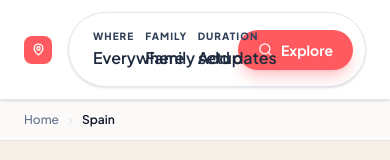
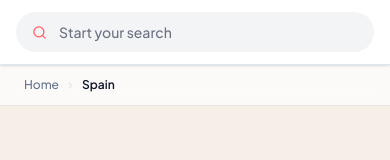
Before and after one commit to EladSOR/family-relo, a Next.js app: page /spain in a window 390 px wide. Shown: the top 160 px of the page. Built offline with nearby package versions, Linux system fonts and the light colour scheme.

Commit message:
Fix mobile search text overlap and sticky timing

```diff
--- /dev/null
+++ b/components/MobileSearchPanel.tsx
@@ -0,0 +1,73 @@
+"use client";
+
+import { useState } from "react";
+import { Search, X } from "lucide-react";
+import SearchBar from "@/components/home/SearchBar";
+
+/**
+ * Shared mobile-only search system.
+ *
+ * Renders a compact "Start your search" pill.
+ * Tapping opens a contained panel fixed at the top of the screen —
+ * only as tall as its content, so page content remains visible below.
+ *
+ * SearchBar renders with inlineDropdowns=true: each picker opens inline
+ * below its field rather than as an absolute overlay, which prevents
+ * the picker from overlapping the next field in the stacked mobile layout.
+ *
+ * Used by:
+ *   - StickySearchHeader  (inner pages: city, country, destinations)
+ *   - Hero                (homepage scrolled state)
+ */
+export default function MobileSearchPanel() {
+  const [open, setOpen] = useState(false);
+
+  return (
+    <>
+      {/* ── Compact bar ─────────────────────────────────────────────────── */}
+      <button
+        onClick={() => setOpen(true)}
+        className="flex w-full items-center gap-3 rounded-full bg-gray-100 px-4 py-2.5 text-left"
+      >
+        <Search size={15} className="shrink-0 text-[#FF5A5F]" />
+        <span className="text-sm font-medium text-gray-500">Start your search</span>
+      </button>
+
+      {/* ── Open panel ──────────────────────────────────────────────────── */}
+      {open && (
+        <>
+          {/* Transparent backdrop — tapping outside closes the panel */}
+          <div
+            className="fixed inset-0 z-[299]"
+            onClick={() => setOpen(false)}
+            aria-hidden="true"
+          />
+
+          {/* Panel: fixed at top-0, auto height (never blanks the whole screen) */}
+          <div className="fixed inset-x-0 top-0 z-[300] bg-white shadow-xl">
+
+            {/* Header row */}
+            <div className="flex items-center justify-between border-b border-slate-100 px-4 py-3.5">
+              <span className="text-base font-extrabold text-slate-900">
+                Search destinations
+              </span>
+              <button
+                onClick={() => setOpen(false)}
+                aria-label="Close search"
+                className="flex h-8 w-8 items-center justify-center rounded-full bg-gray-100 text-slate-600 transition-colors hover:bg-gray-200 active:scale-95"
+              >
+                <X size={16} strokeWidth={2.5} />
+              </button>
+            </div>
+
+            {/* Search form — inline dropdowns stay inside the panel */}
+            <div className="px-4 py-4">
+              <SearchBar inlineDropdowns />
+            </div>
+
+          </div>
+        </>
+      )}
+    </>
+  );
+}
--- a/components/StickySearchHeader.tsx
+++ b/components/StickySearchHeader.tsx
@@ -3,28 +3,32 @@
 import Link from "next/link";
 import { MapPin } from "lucide-react";
 import SearchBar from "@/components/home/SearchBar";
+import MobileSearchPanel from "@/components/MobileSearchPanel";
 
 export default function StickySearchHeader() {
   return (
     <header className="sticky top-0 z-50 border-b border-slate-200 bg-white shadow-sm">
-      <div className="mx-auto flex max-w-7xl items-center gap-4 px-6 py-3">
 
-        {/* Logo — links back to the homepage */}
+      {/* ── Desktop layout (md+): logo + compact search bar ─────────────── */}
+      <div className="mx-auto hidden max-w-7xl items-center gap-4 px-6 py-3 md:flex">
         <Link href="/" className="flex shrink-0 items-center gap-2">
           <span className="flex h-7 w-7 items-center justify-center rounded-lg bg-[#FF5A5F] text-white">
             <MapPin size={13} strokeWidth={2.5} />
           </span>
-          <span className="hidden text-sm font-extrabold tracking-tight text-slate-900 sm:block">
+          <span className="text-sm font-extrabold tracking-tight text-slate-900">
             FamilyRelo
           </span>
         </Link>
-
-        {/* Full search bar — compact mode fits the header height */}
         <div className="min-w-0 flex-1">
           <SearchBar compact />
         </div>
+      </div>
 
+      {/* ── Mobile layout (<md): compact bar → contained panel overlay ───── */}
+      <div className="px-4 py-3 md:hidden">
+        <MobileSearchPanel />
       </div>
+
     </header>
   );
 }
--- a/components/home/SearchBar.tsx
+++ b/components/home/SearchBar.tsx
@@ -96,7 +96,7 @@ function loadSearch(): { where: string; family: string; duration: string } | nul
 
 // ── Main component ────────────────────────────────────────────────────────────
 
-export default function SearchBar({ compact = false }: { compact?: boolean }) {
+export default function SearchBar({ compact = false, inlineDropdowns = false }: { compact?: boolean; inlineDropdowns?: boolean }) {
   const router = useRouter();
 
   const [destination, setDestination] = useState("everywhere");
@@ -211,10 +211,12 @@ export default function SearchBar({ compact = false }: { compact?: boolean }) {
       }`;
   const durationLabel = DURATION_OPTIONS.find(o => o.value === duration)?.label ?? "Add dates";
 
-  const sectionBtn = (panel: OpenPanel) =>
-    `w-full flex flex-col text-left rounded-xl md:rounded-full transition-colors ${
-      compact ? "px-4 py-2" : "px-5 py-3.5 md:px-6"
-    } ${openPanel === panel ? "bg-white/70" : "hover:bg-white/50"}`;
+  const sectionBtn = (panel: OpenPanel) => {
+    const base = "w-full flex flex-col text-left rounded-xl transition-colors";
+    if (compact)         return `${base} px-4 py-2 ${openPanel === panel ? "bg-white/70" : "hover:bg-white/50"}`;
+    if (inlineDropdowns) return `${base} px-4 py-3 border ${openPanel === panel ? "border-[#FF5A5F]/30 bg-[#FF5A5F]/5" : "border-gray-200 bg-white hover:bg-gray-50"}`;
+    return `${base} md:rounded-full px-5 py-3.5 md:px-6 ${openPanel === panel ? "bg-white/70" : "hover:bg-white/50"}`;
+  };
 
   // Grouped sections for the ungrouped (no-search) state
   const countryOptions = WHERE_OPTIONS.filter(o => o.type === "country");
@@ -223,21 +225,26 @@ export default function SearchBar({ compact = false }: { compact?: boolean }) {
 
   return (
     <div ref={ref} className={`relative z-50 w-full ${compact ? "" : "mx-auto max-w-4xl"}`}>
-      <div className={`flex p-2 ${
+      <div className={`flex ${
         compact
-          ? "flex-row items-center rounded-full border border-slate-200 bg-white shadow-sm"
-          : "flex-col rounded-2xl border border-white/30 bg-white/80 shadow-2xl backdrop-blur-xl md:flex-row md:items-center md:rounded-full"
+          ? "flex-row items-center p-2 rounded-full border border-slate-200 bg-white shadow-sm"
+          : inlineDropdowns
+            ? "flex-col gap-2"
+            : "flex-col p-2 rounded-2xl border border-white/30 bg-white/80 shadow-2xl backdrop-blur-xl md:flex-row md:items-center md:rounded-full"
       }`}>
 
         {/* ── WHERE ────────────────────────────────────────────────────────── */}
-        <div className="relative min-w-0 flex-1">
+        <div className={inlineDropdowns ? "" : `relative min-w-0 flex-1${openPanel === "where" ? " z-10" : ""}`}>
           <button onClick={() => togglePanel("where")} className={sectionBtn("where")}>
             <span className="mb-0.5 text-[10px] font-extrabold uppercase tracking-widest text-slate-700">Where</span>
             <span className="truncate text-base font-semibold text-slate-800">{whereLabel}</span>
           </button>
 
           {openPanel === "where" && (
-            <div className="absolute left-0 top-full mt-2 w-full rounded-2xl border border-gray-100 bg-white p-3 shadow-2xl md:mt-4 md:w-80 md:rounded-3xl">
+            <div className={inlineDropdowns
+              ? "mt-1 w-full rounded-2xl border border-gray-100 bg-white p-3 shadow-md"
+              : "absolute left-0 top-full mt-2 w-full rounded-2xl border border-gray-100 bg-white p-3 shadow-2xl md:mt-4 md:w-80 md:rounded-3xl"
+            }>
 
               {/* Search input */}
               <div className="px-1 pb-2">
@@ -293,14 +300,17 @@ export default function SearchBar({ compact = false }: { compact?: boolean }) {
         <div className="mx-1 hidden h-10 w-px shrink-0 bg-gray-300/70 md:block" />
 
         {/* ── WHO ──────────────────────────────────────────────────────────── */}
-        <div className="relative min-w-0 flex-1">
+        <div className={inlineDropdowns ? "" : `relative min-w-0 flex-1${openPanel === "who" ? " z-10" : ""}`}>
           <button onClick={() => togglePanel("who")} className={sectionBtn("who")}>
             <span className="mb-0.5 text-[10px] font-extrabold uppercase tracking-widest text-slate-700">Family</span>
             <span className="truncate text-base font-semibold text-slate-800">{whoLabel}</span>
           </button>
 
           {openPanel === "who" && (
-            <div className="absolute left-0 top-full mt-2 w-full overflow-hidden rounded-2xl border border-gray-100 bg-white p-5 shadow-2xl md:mt-4 md:w-80 md:rounded-3xl">
+            <div className={inlineDropdowns
+              ? "mt-1 w-full overflow-hidden rounded-2xl border border-gray-100 bg-white p-5 shadow-md"
+              : "absolute left-0 top-full mt-2 w-full overflow-hidden rounded-2xl border border-gray-100 bg-white p-5 shadow-2xl md:mt-4 md:w-80 md:rounded-3xl"
+            }>
               <div className="divide-y divide-gray-100">
                 {GUEST_ROWS.map(({ key, label, sub }) => (
                   <div key={key} className="flex items-center justify-between py-4">
@@ -336,14 +346,17 @@ export default function SearchBar({ compact = false }: { compact?: boolean }) {
         <div className="mx-1 hidden h-10 w-px shrink-0 bg-gray-300/70 md:block" />
 
         {/* ── DURATION ─────────────────────────────────────────────────────── */}
-        <div className="relative min-w-0 flex-1">
+        <div className={inlineDropdowns ? "" : `relative min-w-0 flex-1${openPanel === "duration" ? " z-10" : ""}`}>
           <button onClick={() => togglePanel("duration")} className={sectionBtn("duration")}>
             <span className="mb-0.5 text-[10px] font-extrabold uppercase tracking-widest text-slate-700">Duration</span>
             <span className="truncate text-base font-semibold text-slate-800">{durationLabel}</span>
           </button>
 
           {openPanel === "duration" && (
-            <div className="absolute left-0 top-full mt-2 w-full rounded-2xl border border-gray-100 bg-white p-3 shadow-2xl md:left-auto md:right-0 md:mt-4 md:w-52 md:rounded-3xl">
+            <div className={inlineDropdowns
+              ? "mt-1 w-full rounded-2xl border border-gray-100 bg-white p-3 shadow-md"
+              : "absolute left-0 top-full mt-2 w-full rounded-2xl border border-gray-100 bg-white p-3 shadow-2xl md:left-auto md:right-0 md:mt-4 md:w-52 md:rounded-3xl"
+            }>
               {DURATION_OPTIONS.map(({ value, label }) => (
                 <button
                   key={value}
```
Also changed, not shown: components/home/Hero.tsx (+38 -14 lines).
